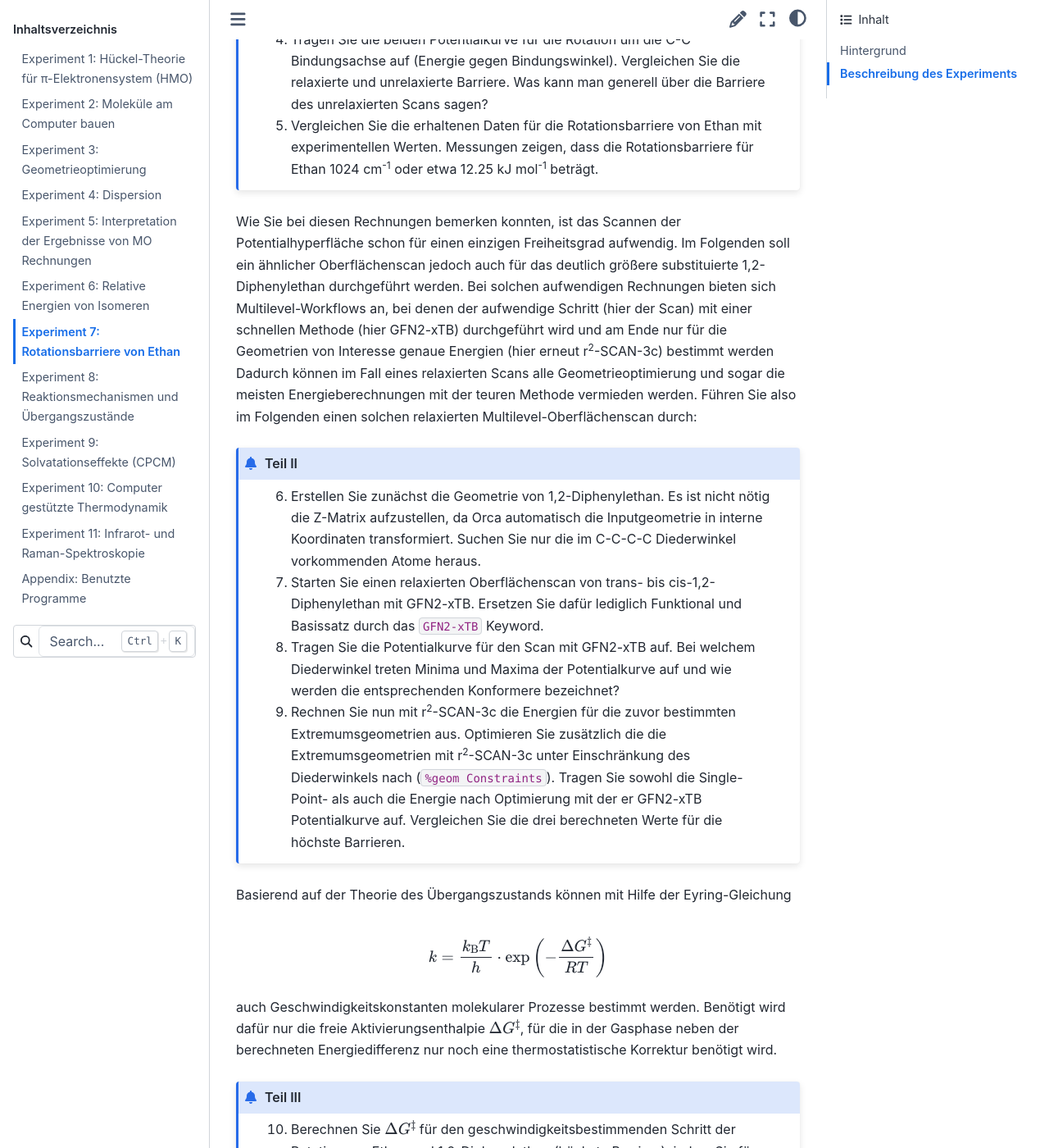
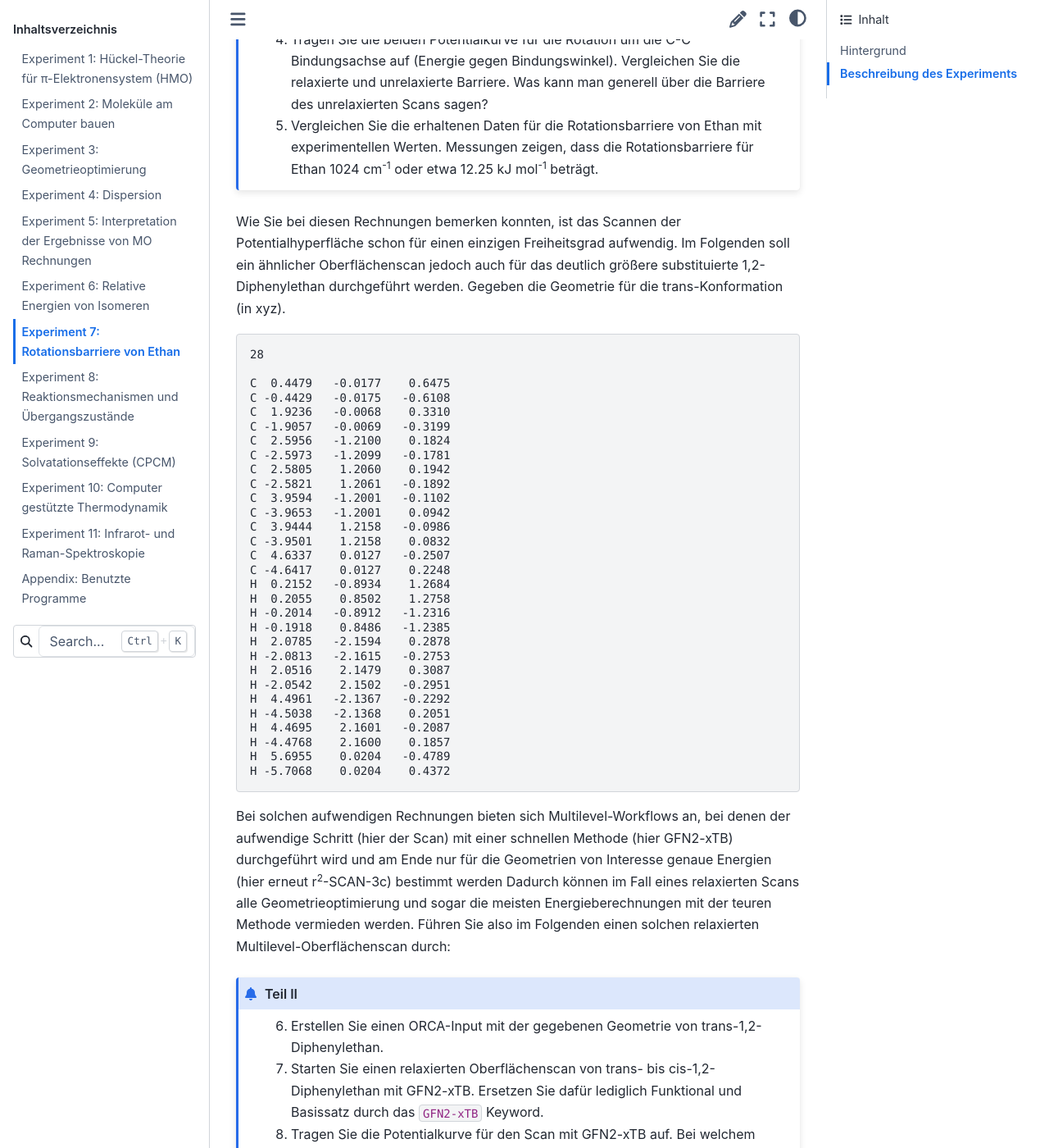
Before and after one commit to grimme-lab/bch616-teaching, a Sphinx documentation site: the page built from doc/ex7_rot_bar.rst, in a window 1280 px wide and 1400 px high, scrolled down 1184 px. Shown: the whole window at 82% size. Built offline with Sphinx 7.4.7 and the Sphinx Book theme 1.1.4, drawn with Linux system fonts in a browser that asks for light colours.

Commit message:
Update ex7_rot_bar.rst
Added structure for students

```diff
--- a/doc/ex7_rot_bar.rst
+++ b/doc/ex7_rot_bar.rst
@@ -36,13 +36,48 @@ Die Methode verwendet das r\ :sup:`2`-SCAN Dichtefunktional mit D4-Dispersionsko
 
 Wie Sie bei diesen Rechnungen bemerken konnten, ist das Scannen der Potentialhyperfläche schon für einen einzigen Freiheitsgrad aufwendig.
 Im Folgenden soll ein ähnlicher Oberflächenscan jedoch auch für das deutlich größere substituierte 1,2-Diphenylethan durchgeführt werden.
+Gegeben die Geometrie für die trans-Konformation (in xyz).
+
+.. code-block:: none
+
+      28
+
+      C  0.4479   -0.0177    0.6475
+      C -0.4429   -0.0175   -0.6108
+      C  1.9236   -0.0068    0.3310
+      C -1.9057   -0.0069   -0.3199
+      C  2.5956   -1.2100    0.1824
+      C -2.5973   -1.2099   -0.1781
+      C  2.5805    1.2060    0.1942
+      C -2.5821    1.2061   -0.1892
+      C  3.9594   -1.2001   -0.1102
+      C -3.9653   -1.2001    0.0942
+      C  3.9444    1.2158   -0.0986
+      C -3.9501    1.2158    0.0832
+      C  4.6337    0.0127   -0.2507
+      C -4.6417    0.0127    0.2248
+      H  0.2152   -0.8934    1.2684
+      H  0.2055    0.8502    1.2758
+      H -0.2014   -0.8912   -1.2316
+      H -0.1918    0.8486   -1.2385
+      H  2.0785   -2.1594    0.2878
+      H -2.0813   -2.1615   -0.2753
+      H  2.0516    2.1479    0.3087
+      H -2.0542    2.1502   -0.2951
+      H  4.4961   -2.1367   -0.2292
+      H -4.5038   -2.1368    0.2051
+      H  4.4695    2.1601   -0.2087
+      H -4.4768    2.1600    0.1857
+      H  5.6955    0.0204   -0.4789
+      H -5.7068    0.0204    0.4372
+
 Bei solchen aufwendigen Rechnungen bieten sich Multilevel-Workflows an, bei denen der aufwendige Schritt (hier der Scan) mit einer schnellen Methode (hier GFN2-xTB) durchgeführt wird und am Ende nur für die Geometrien von Interesse genaue Energien (hier erneut r\ :sup:`2`-SCAN-3c) bestimmt werden
 Dadurch können im Fall eines relaxierten Scans alle Geometrieoptimierung und sogar die meisten Energieberechnungen mit der teuren Methode vermieden werden.
 Führen Sie also im Folgenden einen solchen relaxierten Multilevel-Oberflächenscan durch:
 
 .. admonition:: Teil II
 
-    6. Erstellen Sie zunächst die Geometrie von 1,2-Diphenylethan. Es ist nicht nötig die Z-Matrix aufzustellen, da Orca automatisch die Inputgeometrie in interne Koordinaten transformiert. Suchen Sie nur die im C-C-C-C Diederwinkel vorkommenden Atome heraus.
+    6. Erstellen Sie einen ORCA-Input mit der gegebenen Geometrie von trans-1,2-Diphenylethan.
 
     7. Starten Sie einen relaxierten Oberflächenscan von trans- bis cis-1,2-Diphenylethan mit GFN2-xTB. Ersetzen Sie dafür lediglich Funktional und Basissatz durch das ``GFN2-xTB`` Keyword.
 
```
